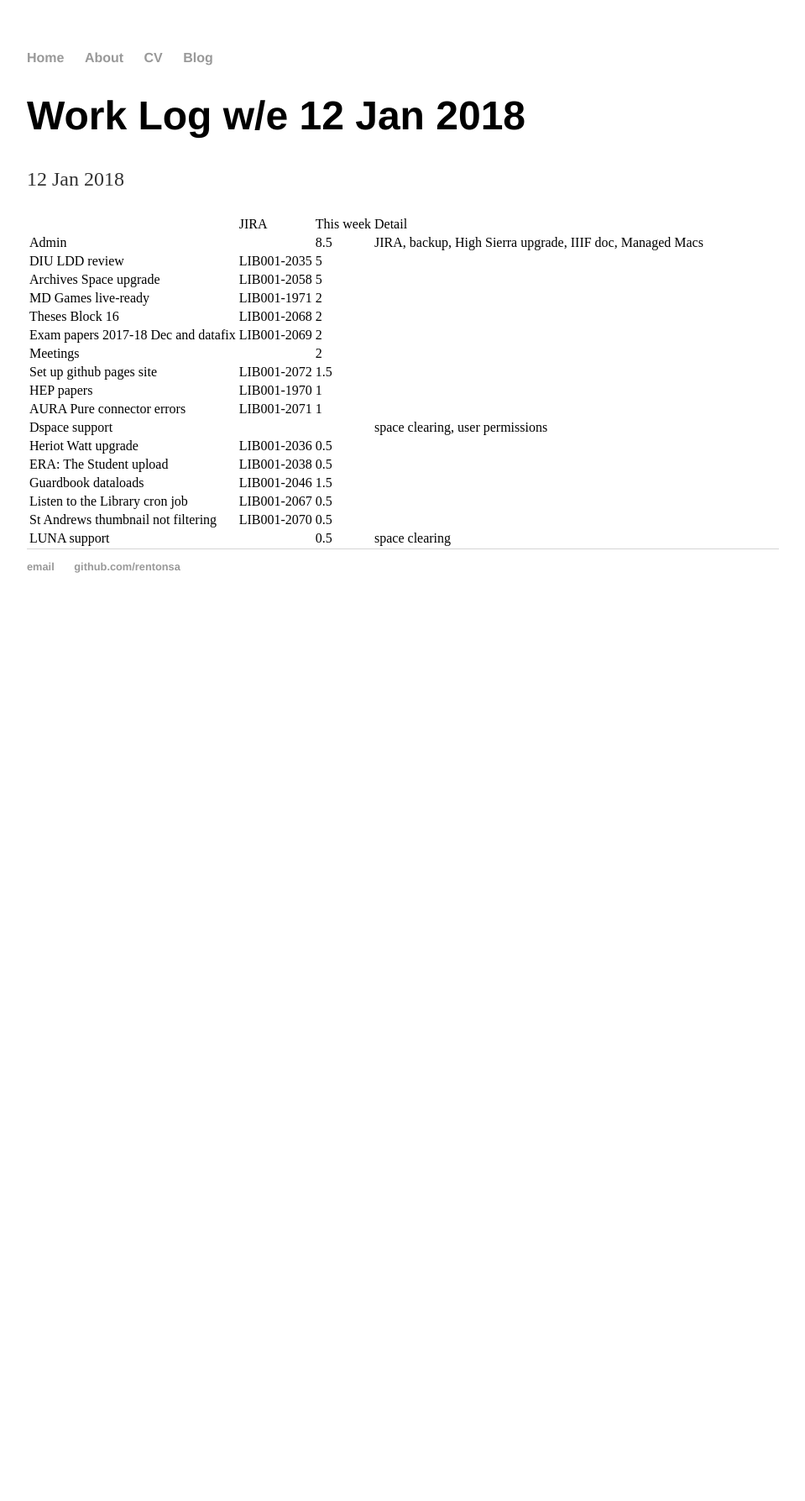
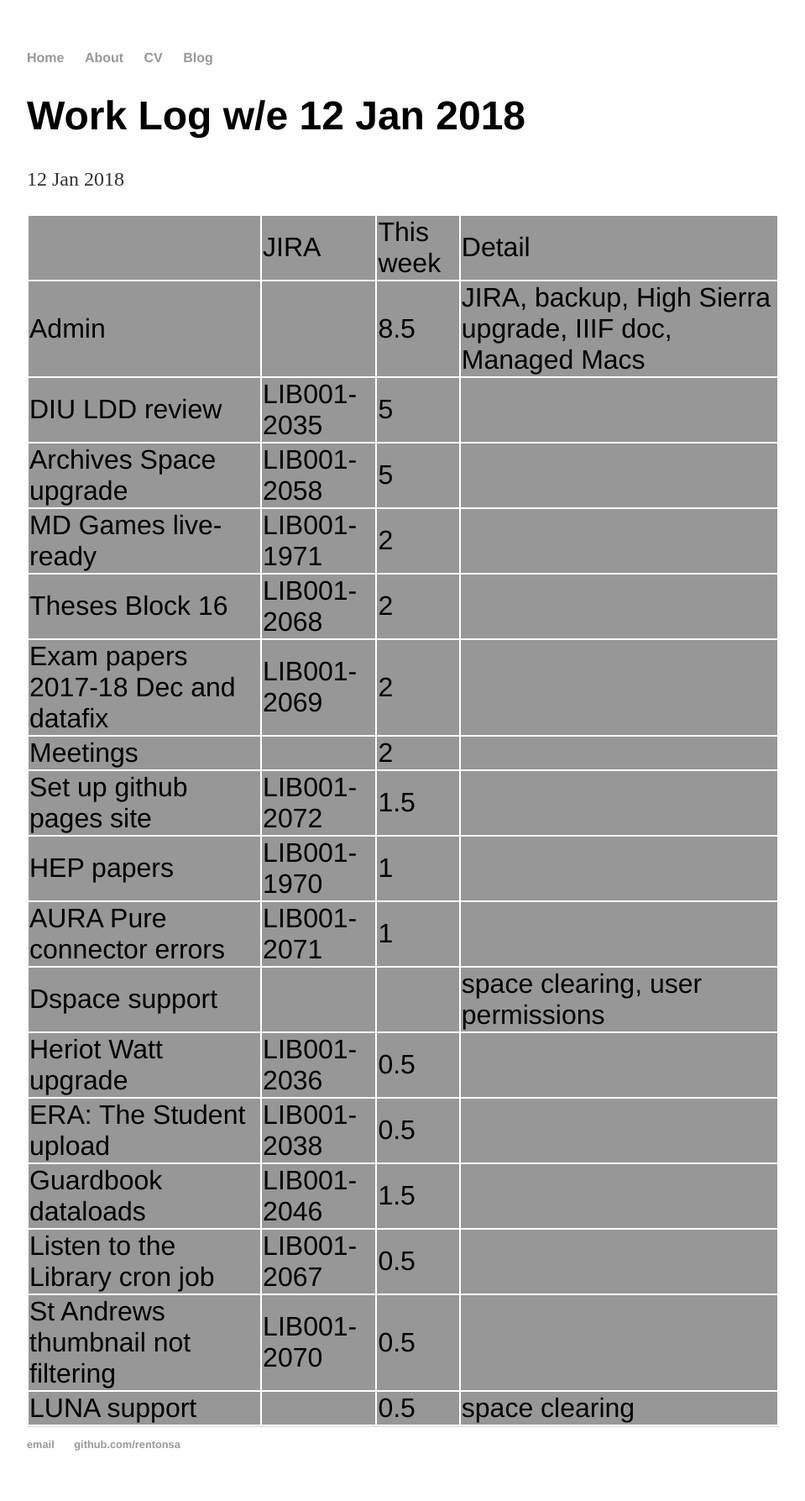
Before and after one commit to rentonsa/rentonsa.github.io, a Jekyll site: the page built from _posts/2018-01-12-work-this-week.md, in a window 1280 px wide. Shown: the whole page at 84% size, without its empty margins (160-1119 px from the left). Built offline with Jekyll 4.4.1, drawn with Linux system fonts in a browser that asks for light colours; before the commit the page ends 900 px from its top, so only the background shows below that.

Commit message:
CSS change

```diff
--- a/css/main.css
+++ b/css/main.css
@@ -23,6 +23,13 @@ h1 {
     font-size: 3em;
     font-family:'Helvetica', 'Arial', 'Sans-Serif';
 }
+td
+{
+    font-size: 2em;
+    font-family:'Helvetica', 'Arial', 'Sans-Serif';
+    background-color: #979797;
+}
+
 p {
     font-size: 1.5em;
     line-height: 1.4em;
```
